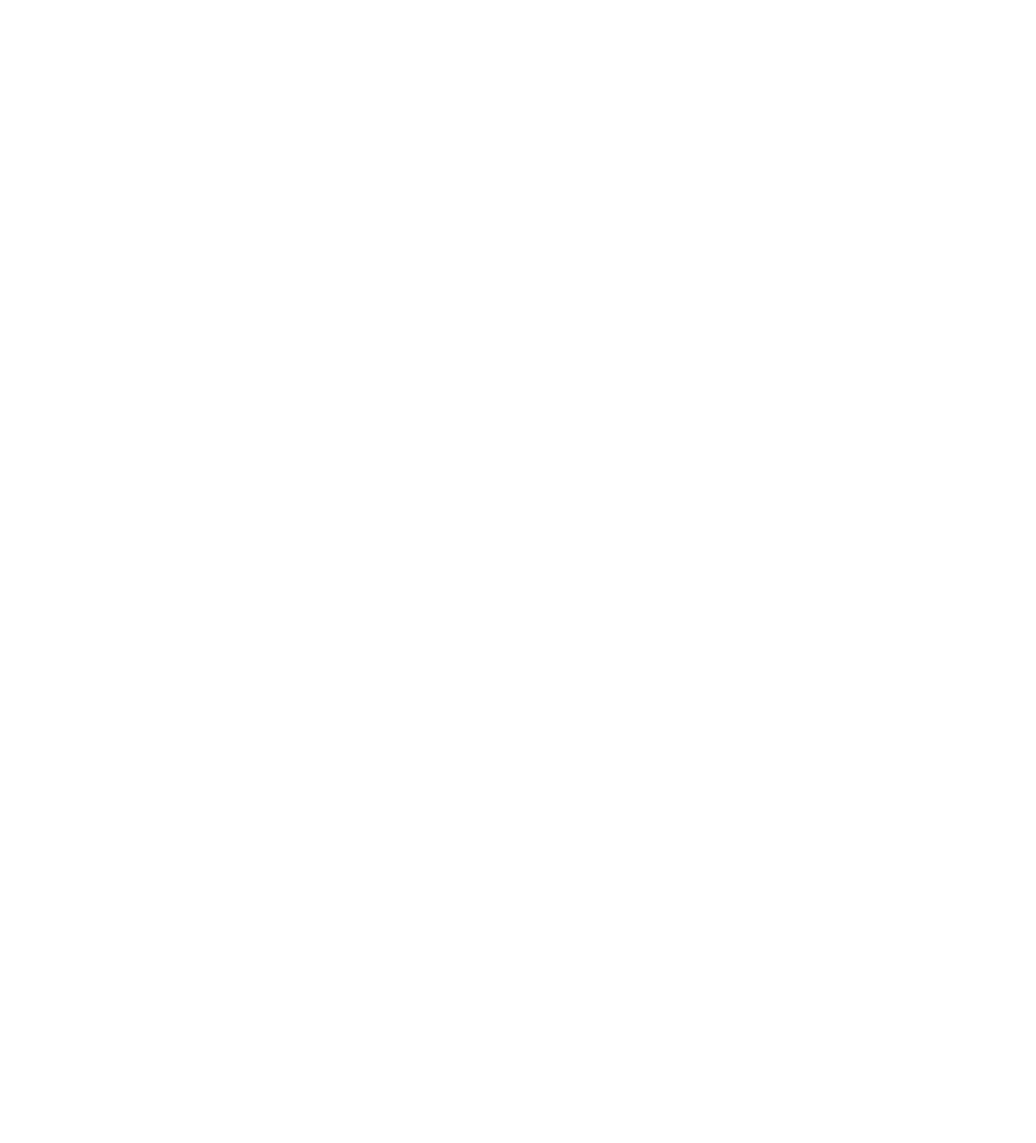
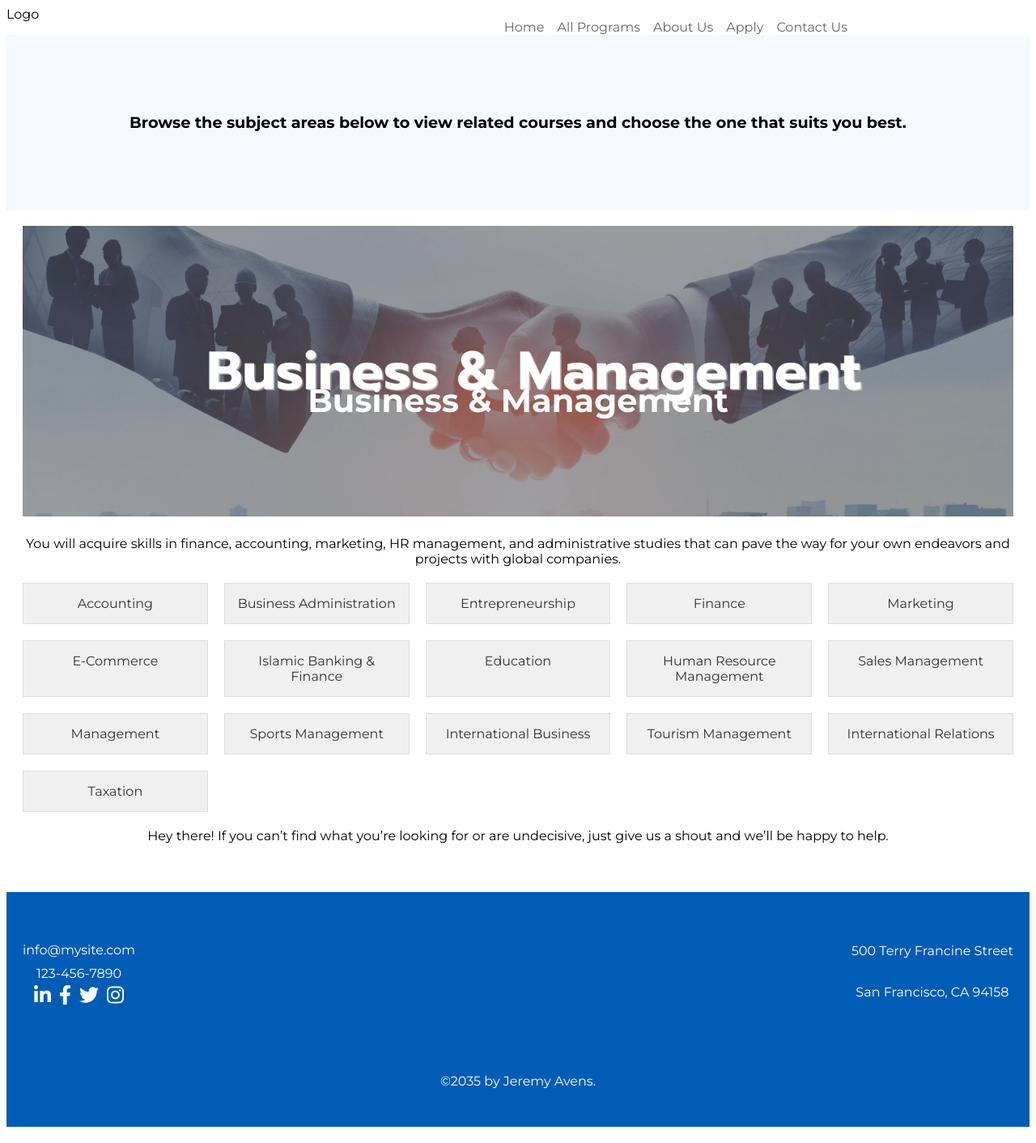
Before and after one commit to Baboucar/sabroad, a Vue app: page /programs in a window 1280 px wide. Before the commit this address had no page. Shown: the whole page at 81% size. Before the commit the page ends 800 px from the top, so only its background shows below. Built offline with nearby package versions, Linux system fonts and the light colour scheme; a web font is replaced by a local one.

Commit message:
added corse detail

```diff
--- /dev/null
+++ b/src/components/CourseDetail.vue
@@ -0,0 +1,30 @@
+<!-- src/components/CourseDetail.vue -->
+<template>
+    <Nav/>
+    <div class="course-detail">
+      <h1>{{ courseName }}</h1>
+      <p>This is the detailed description of the {{ courseName }} course.</p>
+      <router-link to="/">Back to courses</router-link>
+    </div>
+  </template>
+
+  <script>
+  import Nav from './Nav.vue';
+  export default {
+    components:{
+        Nav
+    },
+    data() {
+      return {
+        courseName: this.$route.params.name
+      }
+    }
+  }
+  </script>
+
+  <style scoped>
+  .course-detail {
+    padding: 20px;
+    text-align: center;
+  }
+  </style>
--- /dev/null
+++ b/src/components/Footer.vue
@@ -0,0 +1,63 @@
+<template>
+    <div class="footer">
+        <div class="left">
+            <a href="mailto:info@mysite.com">info@mysite.com</a>
+            <a href="tel:123-456-7890">123-456-7890</a>
+            <div class="icons">
+                <a href="#"><i class="fab fa-linkedin-in"></i></a>
+                <a href="#"><i class="fab fa-facebook-f"></i></a>
+                <a href="#"><i class="fab fa-twitter"></i></a>
+                <a href="#"><i class="fab fa-instagram"></i></a>
+            </div>
+        </div>
+        <div class="right">
+            <p>500 Terry Francine Street</p>
+            <p>San Francisco, CA 94158</p>
+        </div>
+        <div class="copyright">
+            &copy;2035 by Jeremy Avens.
+        </div>
+    </div>
+</template>
+
+<script>
+    export default {
+
+    }
+</script>
+
+<style lang="scss" scoped>
+.footer {
+    background-color: #015cb5;
+    color: #fff;
+    padding: 20px;
+    display: flex;
+    flex-wrap: wrap;
+    justify-content: space-between;
+    align-items: center;
+    height: 250px;
+}
+.footer .left, .footer .right {
+    display: flex;
+    flex-direction: column;
+}
+.footer .left a, .footer .right a {
+    color: #fff;
+    text-decoration: none;
+    margin: 5px 0;
+}
+.footer .left a:hover, .footer .right a:hover {
+    text-decoration: underline;
+}
+.footer .icons a {
+    margin: 0 5px;
+}
+.footer .icons a i {
+    font-size: 1.5em;
+}
+.footer .copyright {
+    text-align: center;
+    width: 100%;
+    margin-top: 20px;
+}
+</style>
--- a/src/components/Home.vue
+++ b/src/components/Home.vue
@@ -92,33 +92,17 @@
             </div>
         </div>
     </section>
-    <div class="footer">
-        <div class="left">
-            <a href="mailto:info@mysite.com">info@mysite.com</a>
-            <a href="tel:123-456-7890">123-456-7890</a>
-            <div class="icons">
-                <a href="#"><i class="fab fa-linkedin-in"></i></a>
-                <a href="#"><i class="fab fa-facebook-f"></i></a>
-                <a href="#"><i class="fab fa-twitter"></i></a>
-                <a href="#"><i class="fab fa-instagram"></i></a>
-            </div>
-        </div>
-        <div class="right">
-            <p>500 Terry Francine Street</p>
-            <p>San Francisco, CA 94158</p>
-        </div>
-        <div class="copyright">
-            &copy;2035 by Jeremy Avens.
-        </div>
-    </div>
+   <Footer/>
 
 </template>
 
 <script>
 import Nav from './Nav.vue';
+import Footer from './Footer.vue';
 export default {
     components: {
-        Nav
+        Nav,
+        Footer
     }
 
 }
@@ -216,39 +200,7 @@
 .about_desc{
    line-height: 1.5;
 }
-.footer {
-    background-color: #015cb5;
-    color: #fff;
-    padding: 20px;
-    display: flex;
-    flex-wrap: wrap;
-    justify-content: space-between;
-    align-items: center;
-    height: 250px;
-}
-.footer .left, .footer .right {
-    display: flex;
-    flex-direction: column;
-}
-.footer .left a, .footer .right a {
-    color: #fff;
-    text-decoration: none;
-    margin: 5px 0;
-}
-.footer .left a:hover, .footer .right a:hover {
-    text-decoration: underline;
-}
-.footer .icons a {
-    margin: 0 5px;
-}
-.footer .icons a i {
-    font-size: 1.5em;
-}
-.footer .copyright {
-    text-align: center;
-    width: 100%;
-    margin-top: 20px;
-}
+
 @media (max-width: 600px) {
     .footer {
         text-align: center;
--- a/src/components/Nav.vue
+++ b/src/components/Nav.vue
@@ -6,7 +6,7 @@
       </header>
       <nav :class="{ open: isNavOpen }">
         <router-link to="">Home</router-link>
-        <router-link to="">All Programs</router-link>
+        <router-link to="/programs">All Programs</router-link>
         <router-link to="">About Us</router-link>
         <router-link to="">Apply</router-link>
         <router-link to="">Contact Us</router-link>
--- /dev/null
+++ b/src/components/Programs.vue
@@ -0,0 +1,118 @@
+<template>
+    <div>
+ <Nav/>
+ <section class="head">
+    <h1>Browse the subject areas below to view related courses and choose the one that suits you best.</h1>
+
+ </section>
+ <section>
+    <div class="business-management">
+        <div class="header">
+          <img src="/public/images/management.png" alt="Business & Management" class="header-image">
+          <h1 class="title">Business & Management</h1>
+        </div>
+        <p class="description">
+          You will acquire skills in finance, accounting, marketing, HR management, and administrative studies that can pave the way for your own endeavors and projects with global companies.
+        </p>
+        <div class="grid-container">
+          <router-link v-for="item in subjects" :key="item" :to="{ name: 'CourseDetail', params: { name: item }}" class="grid-item">
+            {{ item }}
+          </router-link>
+        </div>
+        <p class="footer">
+          Hey there! If you can’t find what you’re looking for or are undecisive, just give us a shout and we’ll be happy to help.
+        </p>
+      </div>
+
+ </section>
+ <Footer/>
+    </div>
+</template>
+
+<script>
+import Nav from './Nav.vue';
+import Footer from './Footer.vue';
+    export default {
+        components:{
+        Nav,
+        Footer
+        },
+        data() {
+    return {
+      subjects: [
+        'Accounting', 'Business Administration', 'Entrepreneurship', 'Finance',
+        'Marketing', 'E-Commerce', 'Islamic Banking & Finance', 'Education',
+        'Human Resource Management', 'Sales Management', 'Management', 'Sports Management',
+        'International Business', 'Tourism Management', 'International Relations', 'Taxation'
+      ]
+    }
+  }
+    }
+</script>
+
+<style lang="scss" scoped>
+.head{
+    background: #F6F8FF;
+    text-align: center;
+    font-size: .8rem;
+    padding: 1rem;
+
+}
+
+.business-management {
+    padding: 20px;
+  }
+
+  .header {
+    position: relative;
+    text-align: center;
+    color: white;
+  }
+
+  .header-image {
+    width: 100%;
+    height: auto;
+    opacity: 0.8;
+  }
+
+  .title {
+    position: absolute;
+    top: 50%;
+    left: 50%;
+    transform: translate(-50%, -50%);
+    font-size: 2.5em;
+  }
+
+  .description, .footer {
+    text-align: center;
+    margin: 20px 0;
+  }
+
+  .grid-container {
+    display: grid;
+    grid-template-columns: repeat(auto-fit, minmax(200px, 1fr));
+    gap: 20px;
+    margin: 20px 0;
+  }
+
+  .grid-item {
+    display: block;
+    padding: 15px;
+    text-align: center;
+    background-color: #f0f0f0;
+    border: 1px solid #ddd;
+    text-decoration: none;
+    color: #333;
+    transition: background-color 0.3s;
+  }
+
+  .grid-item:hover {
+    background-color: #e0e0e0;
+  }
+
+  @media(min-width: 64rem){
+    .head{
+        padding: 5rem;
+    }
+  }
+</style>
--- a/src/router/index.js
+++ b/src/router/index.js
@@ -1,6 +1,7 @@
 import { createRouter, createWebHistory } from 'vue-router'
 import Home from '../components/Home.vue';
-
+import Programs from '../components/Programs.vue';
+import CourseDetail from '../components/CourseDetail.vue';
 const router = createRouter({
   history: createWebHistory(import.meta.env.BASE_URL),
   routes: [
@@ -9,6 +10,18 @@
       name: 'home',
       component: Home
     },
+    {
+      path:'/programs',
+      name:'programs',
+      component:Programs
+    },
+
+    {
+      path: '/course/:name',
+      name: 'CourseDetail',
+      component: CourseDetail
+    }
+
 
   ]
 })
```
Also changed, not shown: public/images/management.png (added).
